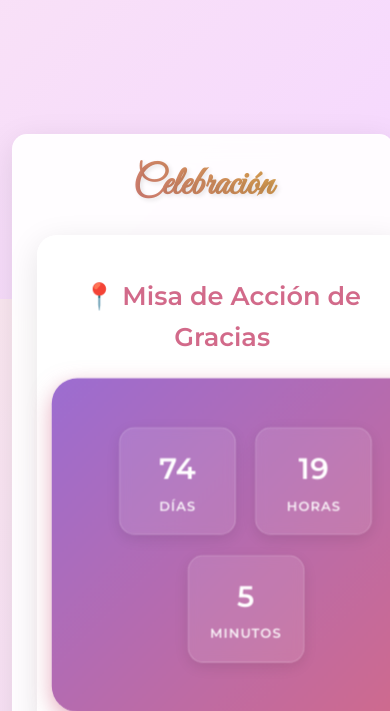
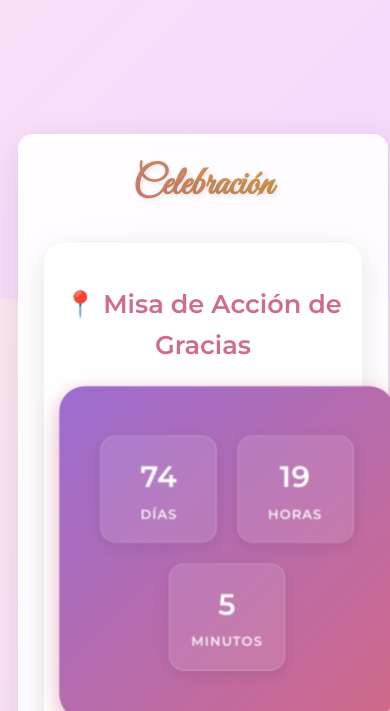
Before and after one commit to ZoriaVargas/ZoriaVargas.github.io, a plain HTML site: page Informacion.html in a window 390 px wide. Shown: the part 2233-2944 px from the top of the page. Drawn offline with Linux system fonts and the light colour scheme.

Commit message:
Update Informacion.html

```diff
--- a/Informacion.html
+++ b/Informacion.html
@@ -1138,6 +1138,61 @@
         width: 90%;
       }
     }
+
+    /* Estilos específicos para las secciones de celebración y regalos */
+    .celebracion .divisiones,
+    .regalos .divisiones {
+      max-width: 500px;
+      width: 85%;
+    }
+
+    .celebracion .info-section,
+    .regalos .mesa-regalos {
+      max-width: 450px;
+      margin: 2rem auto;
+      padding: 2rem;
+    }
+
+    .regalo-item {
+      max-width: 400px;
+      margin: 1rem auto;
+    }
+
+    @media (max-width: 768px) {
+      .celebracion .divisiones,
+      .regalos .divisiones {
+        max-width: 380px;
+        width: 85%;
+      }
+
+      .celebracion .info-section,
+      .regalos .mesa-regalos {
+        max-width: 340px;
+        padding: 1.5rem;
+      }
+
+      .regalo-item {
+        max-width: 300px;
+      }
+    }
+
+    @media (max-width: 480px) {
+      .celebracion .divisiones,
+      .regalos .divisiones {
+        max-width: 320px;
+        width: 82%;
+      }
+
+      .celebracion .info-section,
+      .regalos .mesa-regalos {
+        max-width: 280px;
+        padding: 1.2rem;
+      }
+
+      .regalo-item {
+        max-width: 260px;
+      }
+    }
   </style>
 </head>
 <body>
@@ -1169,8 +1224,8 @@
     </div>
   </div>
 
-  <div class="half-screen">
-    <div class="divisiones" style="max-width: 600px;">
+  <div class="half-screen celebracion">
+    <div class="divisiones" style="max-width: 500px;">
       <h1 style="font-size: 3em;">Celebración</h1>
 
       <div class="info-section">
@@ -1272,8 +1327,8 @@
   </div>
 
   <!-- Nueva sección de Mesa de Regalos -->
-  <div class="half-screen">
-    <div class="divisiones" style="max-width: 800px;">
+  <div class="half-screen regalos">
+    <div class="divisiones" style="max-width: 500px;">
       <h1 style="font-size: 3em;">Mesa de Regalos</h1>
 
       <div class="mesa-regalos">
```
